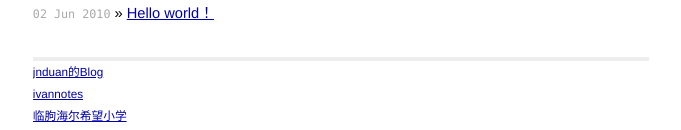
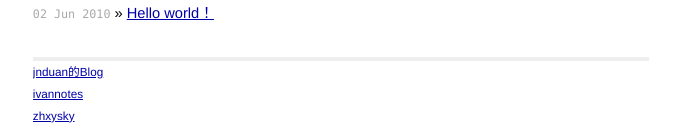
Before and after one commit to ll1l11/codeif.github.io, a Jekyll site: the page built from index.html, in a window 1280 px wide and 900 px high, scrolled down 9720 px. Shown: the part 751-881 px from the top of the window, without its empty margins (299-980 px from the left). Built offline with Jekyll 4.4.1, drawn with Linux system fonts in a browser that asks for light colours; Markdown is read by kramdown in place of the engine named in the settings; comment, search, counter and statistics services are not loaded.

Commit message:
增加zhxysky的链接

```diff
--- a/_layouts/default.html
+++ b/_layouts/default.html
@@ -27,7 +27,7 @@
       <ul>
         <li><a href="http://www.jnan.org/" target="_blank">jnduan的Blog</a></li>
         <li><a href="http://ivannotes.com/" target="_blank">ivannotes</a></li>
-        <li><a href="http://www.hexwxx.com/" target="_blank">临朐海尔希望小学</a></li>
+        <li><a href="http://zhxy.github.io/" target="_blank">zhxysky</a></li>
       </ul>
     </div>
     <div id="copyright">
```
